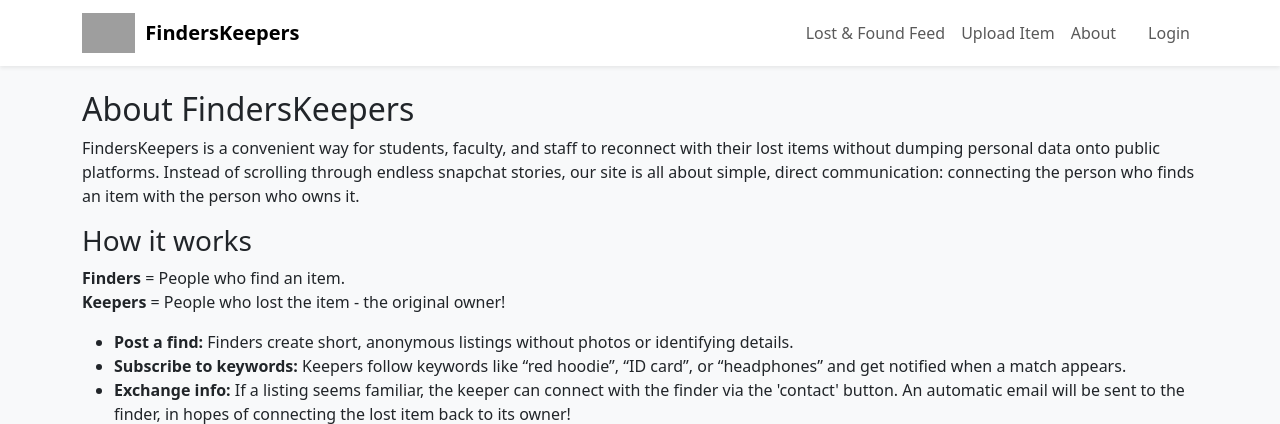
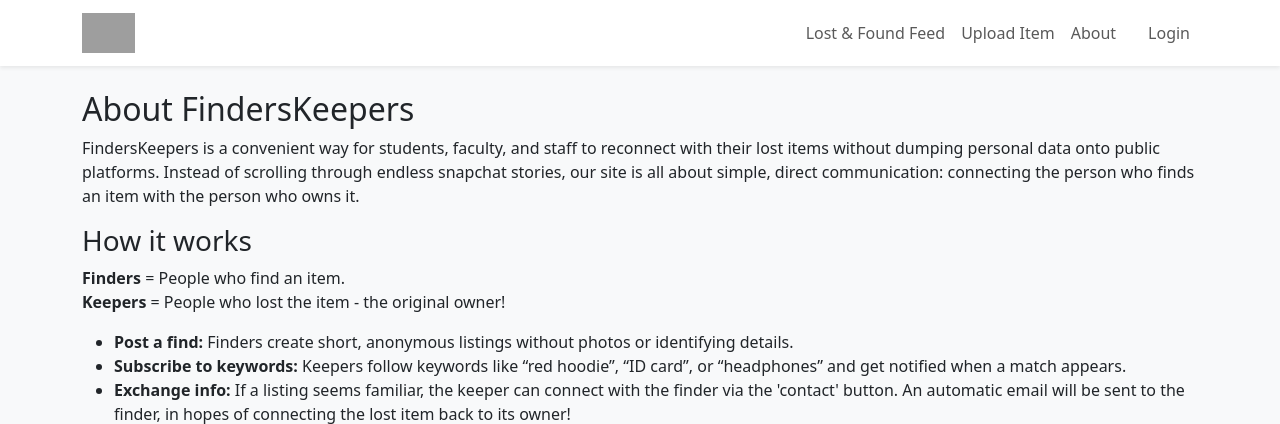
Before and after one commit to kaitlyncapone1/425-Capstone-Project-FindersKeepers, a Django app: page /about/ in a window 1280 px wide. Shown: the top 424 px of the page. Run offline with Django 5.2, Linux system fonts and the light colour scheme; some libraries are stand-ins or nearby versions; grey boxes are pictures that could not be loaded.

Commit message:
Removed text next to logo, logo only

```diff
--- a/lostandfound/templates/lostandfound/base.html
+++ b/lostandfound/templates/lostandfound/base.html
@@ -21,8 +21,7 @@
         <div class="container">
 
             <a class="navbar-brand fw-bold d-flex align-items-center" href="{% url 'home' %}">
-                <img src="https://i.imgur.com/8I02qIY.png" alt="FindersKeepers Logo" style="height: 40px; margin-right: 10px;">
-                FindersKeepers
+                <img src="https://i.imgur.com/8I02qIY.png" alt="FindersKeepers Logo" style="height: 40px;">
             </a>
 
             <button class="navbar-toggler" type="button" data-bs-toggle="collapse" data-bs-target="#navbarNav">
```
